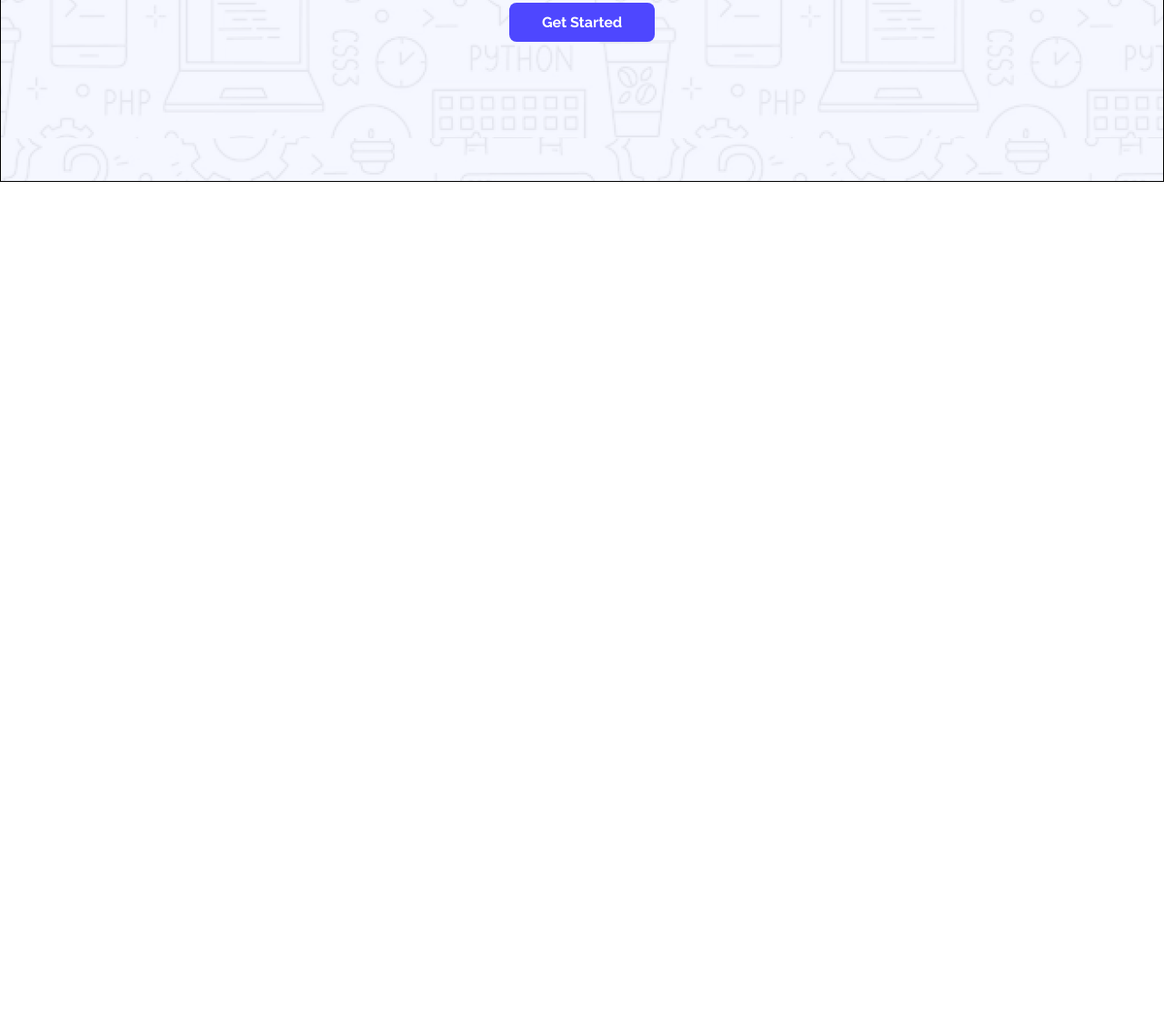
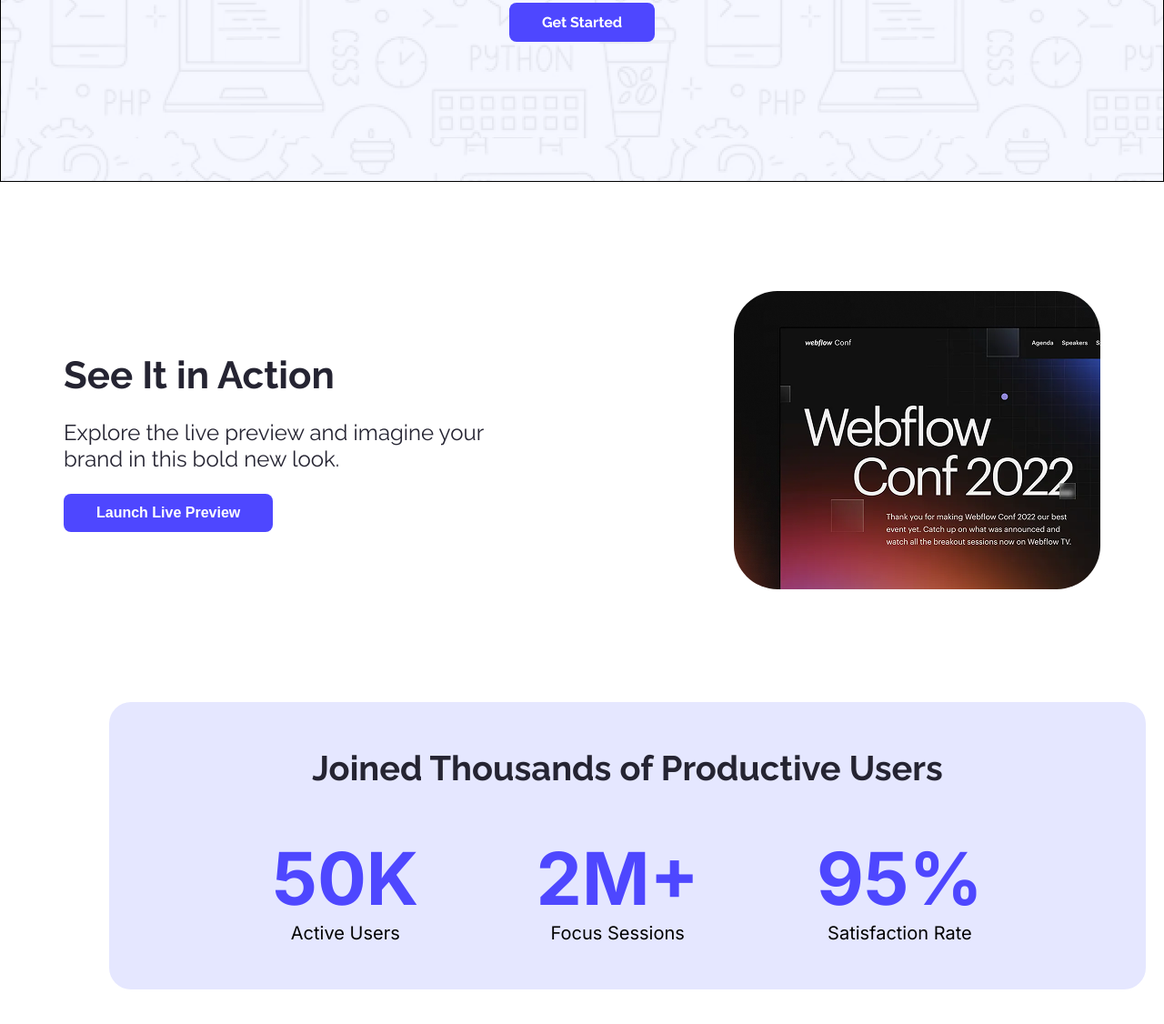
Before and after one commit to Abu-Taher1/B12A01-simple-webpage, a plain HTML site: page index.html in a window 1280 px wide. Shown: the part 500-1626 px from the top of the page at 91% size. Before the commit the page ends 800 px from the top, so only its background shows below. Drawn offline with Linux system fonts and the light colour scheme.

Commit message:
added action & preview section

```diff
--- a/index.html
+++ b/index.html
@@ -8,12 +8,15 @@
     <!--link to css file-->
     <link rel="stylesheet" href="styles/style.css">
 
-    <!--google fonts-->
+    <!--primary font-->
     <link rel="preconnect" href="https://fonts.googleapis.com">
     <link rel="preconnect" href="https://fonts.gstatic.com" crossorigin>
     <link href="https://fonts.googleapis.com/css2?family=Raleway:ital,wght@0,100..900;1,100..900&display=swap" rel="stylesheet">
 
-
+   <!--secondary font-->
+    <link rel="preconnect" href="https://fonts.googleapis.com">
+    <link rel="preconnect" href="https://fonts.gstatic.com" crossorigin>
+    <link href="https://fonts.googleapis.com/css2?family=Inter:ital,opsz,wght@0,14..32,100..900;1,14..32,100..900&display=swap" rel="stylesheet">
 
 
 
@@ -58,16 +61,82 @@
 
 
 
+    </div>
+
+
+    <!--main section-->
+    <section class="action-part">
+
+        <div class="action-content primary-font">
+
+            <h2 class="action-content-title">See It in Action</h2>
+
+            <p class="action-content-description">Explore the live preview and imagine your brand in this bold new look.</p>
+
+            <button class="action-content-btn">Launch Live Preview</button>
+
+        </div>
+
+
+
+
+        <div>
+
+            <img class="action-img" src="./Assets/wc-mini.png" alt="">
+
+        </div>
+
+
+
+    </section>
+
+
+    <section class="preview-part">
+
+        <div class="preview-heading primary-font">
+
+            <h1  class="preview-title">Joined Thousands of Productive Users</h1>
+
+        </div>
+
+
+
+        <div class="preview-content">
+
+            <div class="preview-content-1 secondary-font">
+
+                <h2 class="preview-content-1-title">50K</h2>
+
+                <p class="preview-content-1-description">Active Users</p>
+
+            </div>
+
+            <div class="preview-content-2 secondary-font">
+
+                <h2 class="preview-content-2-title">2M+</h2>
+
+                <p class="preview-content-2-description">Focus Sessions</p>
+
+            </div>
+
+            <div class="preview-content-3 secondary-font">
+
+
+                <h2 class="preview-content-3-title">95%</h2>
+
+                <p class="preview-content-3-description">Satisfaction Rate</p>
+
+
+            </div>
+
+        </div>
 
 
 
 
 
 
-    </div>
-
-    <!--main section-->
-    <section></section>
+    </section>
 
 
 
--- a/styles/style.css
+++ b/styles/style.css
@@ -4,11 +4,19 @@
   box-sizing: border-box;
 }
 
-/*font-family*/
+/*primary font*/
 
 .primary-font {
   font-family: "Raleway", sans-serif;
 }
+
+/*secondary font*/
+.secondary-font {
+  font-family: "Inter", sans-serif;
+}
+
+
+
 
 .shared-img {
   background-image: url(../Assets/Hero-bg.png);
@@ -99,3 +107,153 @@
 .hero-btn:hover {
   background-color: #3b37b1;
 }
+
+
+/*main-action part*/
+.action-part {
+  display: flex;
+
+  width: 1140px;
+
+  justify-content: center;
+  align-items: center;
+
+  margin: auto;
+
+  gap: 220px;
+
+
+
+  margin-top: 120px;
+}
+
+
+.action-content-title {
+  font-size: 42px;
+  font-weight: bold;
+
+  color: #252432;
+}
+
+.action-content-description {
+  font-size: 24px;
+  font-weight: 400;
+
+  color: #252432;
+
+  margin: 24px 0;
+}
+
+.action-content-btn {
+  font-size: 16px;
+  font-weight: bold;
+
+  background-color: #4e47ff;
+  color: white;
+
+  border: none;
+  border-radius: 8px;
+
+  padding: 12px 36px;
+
+  cursor: pointer;
+
+}
+
+.action-content-btn:hover {
+  background-color: #3b37b1;
+}
+
+
+.action-img {
+
+  border-radius: 48px;
+}
+
+
+/*main-preview part*/
+.preview-part {
+  width: 1140px;
+  background-color: rgb(229, 231, 255);
+
+  margin: auto;
+  margin: 120px;
+
+  border-radius: 24px;
+}
+
+
+.preview-heading {
+  text-align: center;
+
+  padding-top: 50px;
+
+}
+
+.preview-title {
+  font-size: 38px;
+  font-weight: bold;
+  color: #252432;
+
+
+}
+
+
+.preview-content{
+  display: flex;
+  justify-content: space-evenly;
+  align-items: center;
+
+  padding: 50px;
+
+}
+
+.preview-content-1-title {
+
+  font-size: 80px;
+  font-weight: bold;
+
+  color: #4E47FF;
+
+}
+
+.preview-content-1-description {
+  font-size: 20px;
+  font-weight: 400;
+
+  text-align: center;
+
+
+}
+
+.preview-content-2-title {
+  font-size: 80px;
+  font-weight: bold;
+
+  color: #4E47FF;
+}
+
+.preview-content-2-description {
+  font-size: 20px;
+  font-weight: 400;
+
+  text-align: center;
+
+
+}
+
+.preview-content-3-title {
+  font-size: 80px;
+  font-weight: bold;
+
+  color: #4E47FF;
+}
+
+.preview-content-3-description {
+  font-size: 20px;
+  font-weight: 400;
+
+  text-align: center;
+
+
+}
```
